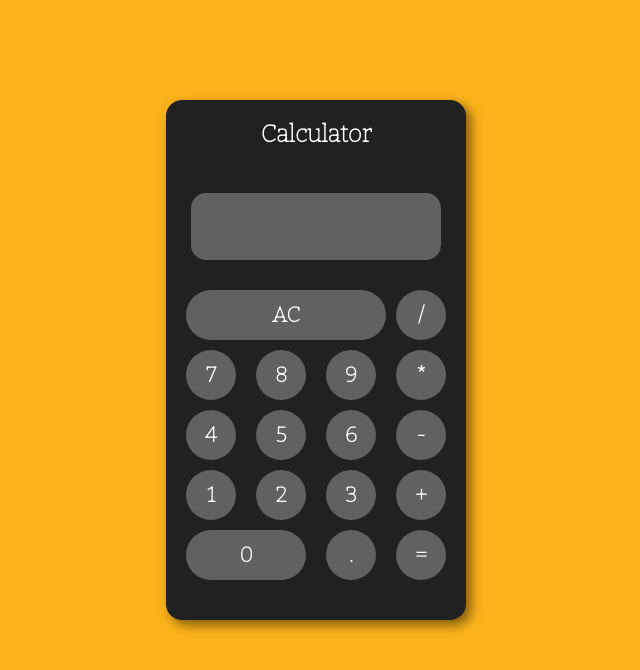
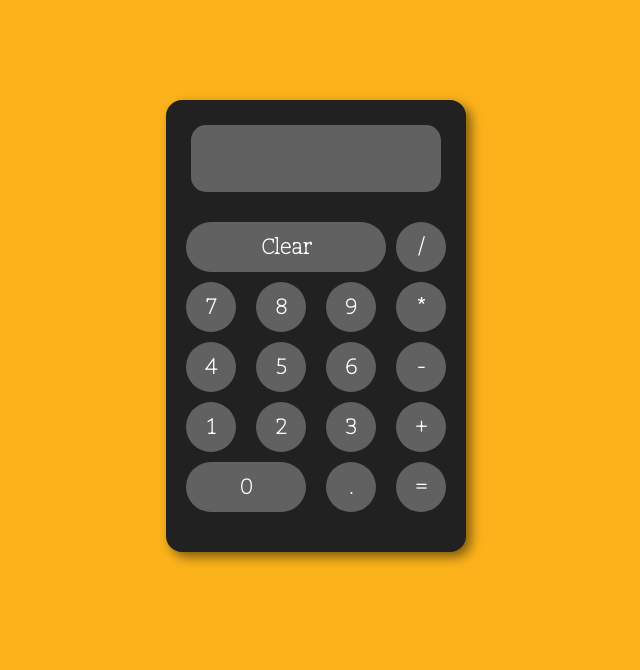
Before and after one commit to jamesdollman/JScalculator, a plain HTML site: page index.html in a window 1280 px wide. Shown: the whole page, without its empty margins (324-964 px from the left). Drawn offline with nearby package versions, Linux system fonts and the light colour scheme.

Commit message:
removed unnecessary elements

```diff
--- a/index.html
+++ b/index.html
@@ -9,15 +9,12 @@
 </head>
 <body>
     <div class="container">
-        <div class="calculatorLabel">
-            <h2>Calculator</h2>
-        </div>
         <div class="resultsContainer">
             <h1 id="result"></h1>
 
         </div>
         <div class="numberContainer">
-            <button id="delete">AC</button>
+            <button id="delete">Clear</button>
             <button class="divide operator">/</button>
             <button class="number">7</button>
             <button class="number">8</button>
```
